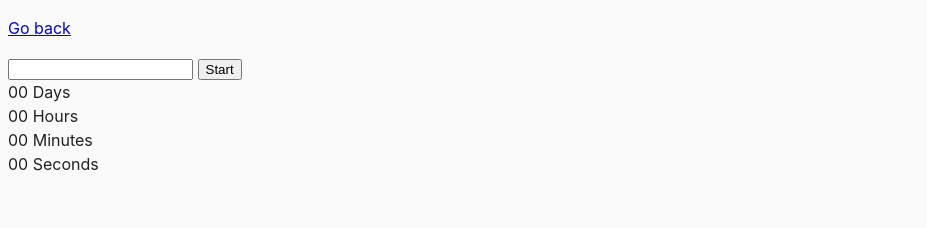
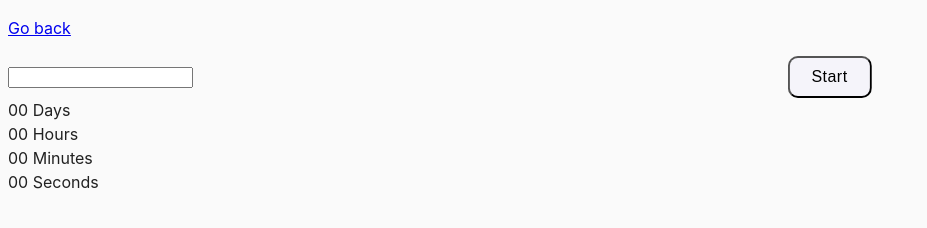
Before and after one commit to garankot/goit-js-hw-09, a website built with Parcel: page src/02-timer.html in a window 1280 px wide. Shown: the whole page, without its empty margins (0-927 px from the left). Built offline with nearby package versions, Linux system fonts and the light colour scheme.

Commit message:
Update common.css

```diff
--- a/src/css/common.css
+++ b/src/css/common.css
@@ -3,8 +3,8 @@
 }
 
 body {
-  font-family: -apple-system, BlinkMacSystemFont, 'Segoe UI', Roboto,
-    Oxygen-Sans, Ubuntu, Cantarell, 'Helvetica Neue', sans-serif;
+  font-family: -apple-system, BlinkMacSystemFont, 'Segoe UI', Roboto, Oxygen-Sans, Ubuntu, Cantarell,
+    'Helvetica Neue', sans-serif;
   -webkit-font-smoothing: antialiased;
   -moz-osx-font-smoothing: grayscale;
   background-color: #fafafa;
@@ -16,3 +16,16 @@ img {
   display: block;
   max-width: 100%;
 }
+
+button {
+  position: relative;
+  left: 50%;
+  transform: translate(-50%, 0);
+  font-size: 16px;
+  line-height: 1.62;
+  letter-spacing: 0.03em;
+  background: #f5f4fa;
+  border-radius: 10px;
+  padding: 6px 22px;
+  transition: color 250ms var(--transition-timing-function);
+}
```
